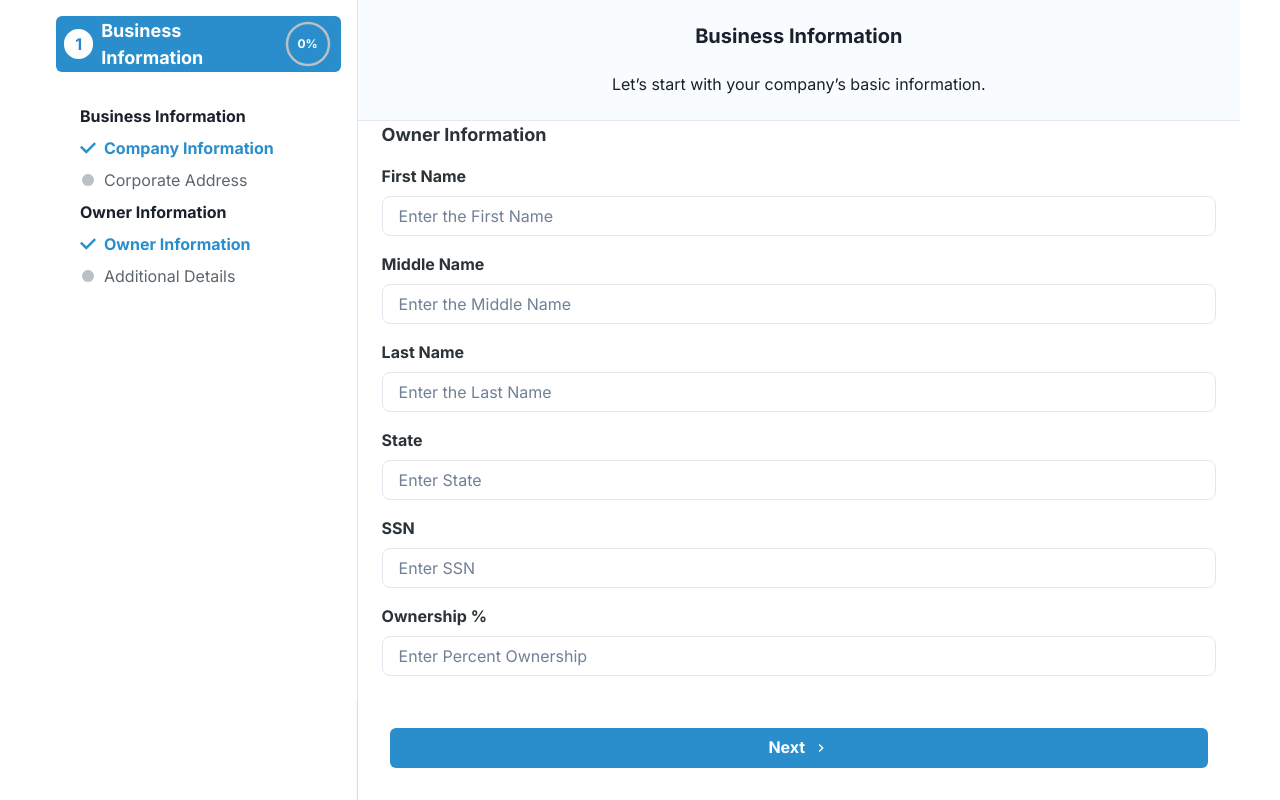
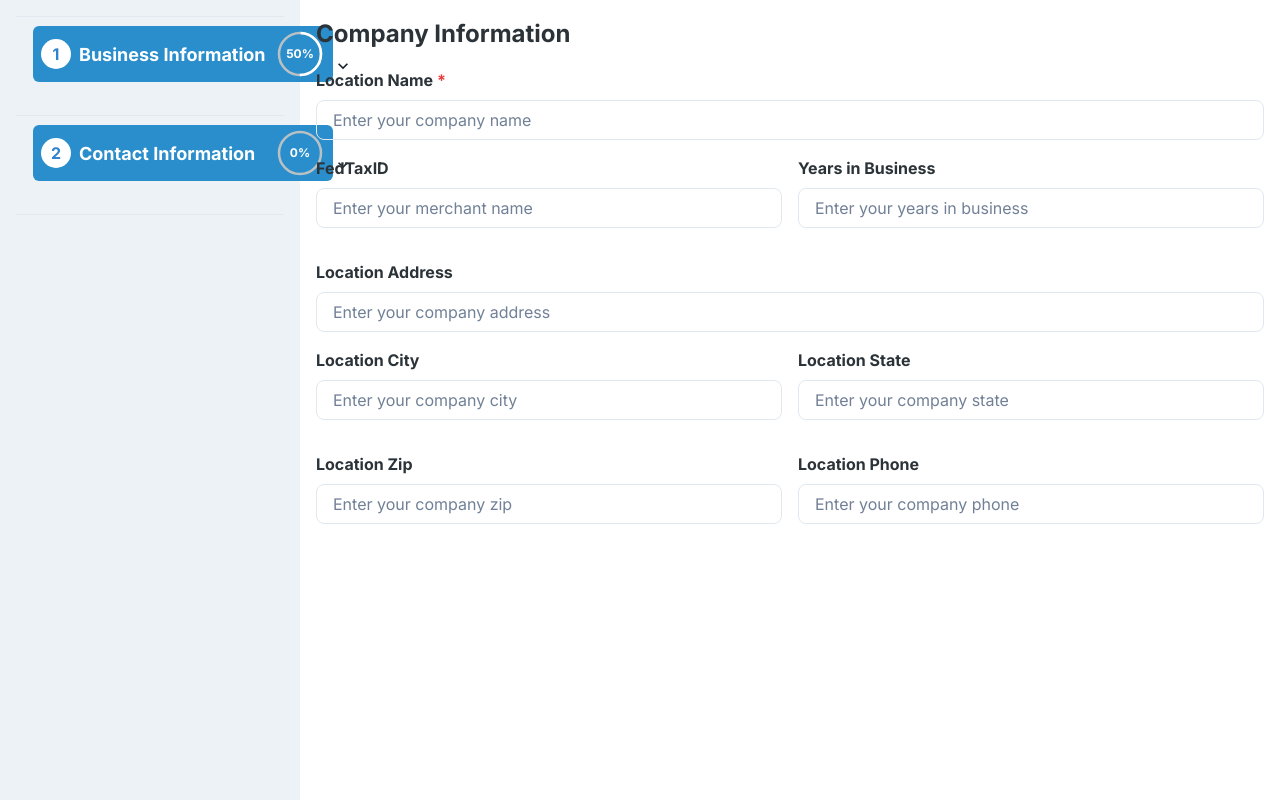
Before and after one commit to Elkinssm/forms-project, a React (Vite) app: page /business/form1 in a window 1280 px wide. Built offline with nearby package versions, Linux system fonts and the light colour scheme.

Commit message:
first commit

```diff
--- a/package.json
+++ b/package.json
@@ -17,7 +17,7 @@
     "@hookform/resolvers": "^3.9.0",
     "@types/react-input-mask": "^3.0.5",
     "axios": "^1.7.7",
-    "framer-motion": "^11.5.4",
+    "framer-motion": "^11.8.0",
     "react": "^18.3.1",
     "react-dom": "^18.3.1",
     "react-hook-form": "^7.53.0",
--- a/src/App.tsx
+++ b/src/App.tsx
@@ -1,49 +1,54 @@
-// App.tsx
-import { Box, ChakraProvider } from "@chakra-ui/react";
+import React, { useRef } from "react";
+import { ChakraProvider, Box } from "@chakra-ui/react";
+import { BrowserRouter as Router, Route, Routes } from "react-router-dom";
+import SidebarTest from "./components/Sidebar/SidebarTest";
+import CompanyInformationForm from "./components/YourBusiness/CompanyInformationForm/CompanyInformationForm";
+import AdditionalDetailsForm from "./components/YourBusiness/AdditionalDetailsForm/AdditionalDetailsForm";
+import ContactInformationForm from "./components/YourBusiness/ContactInformationForm/ContactInformationForm";
+import CorporateAddressForm from "./components/YourBusiness/CorporateAddressForm/CorporateAddressForm";
+import BusinessProfileForm from "./components/BusinessProfile/BusinessProfile";
+import OwnerInformationForm from "./components/OwnerInformation/OwnerInformationForm";
 import theme from "./theme";
-import Sidebar from "./components/Sidebar/Sidebar";
-import CompanyInformationForm from "./components/YourBusiness/CompanyInformationForm/CompanyInformationForm";
-import CorporateAddressForm from "./components/YourBusiness/CorporateAddressForm/CorporateAddressForm";
-import OwnerInformationForm from "./components/OwnerInformation/OwnerInformationForm";
-import AdditionalDetailsForm from "./components/YourBusiness/AdditionalDetailsForm/AdditionalDetailsForm";
 
-function App() {
-  const sections = [
-    {
-      title: "Business Information",
-      children: [
-        <CompanyInformationForm
-          key="company-info"
-          title="Company Information"
-        />,
-        <CorporateAddressForm
-          key="corporate-address"
-          title="Corporate Address"
-        />,
-      ],
-    },
-    {
-      title: "Owner Information",
-      children: [
-        <OwnerInformationForm key="owner-info" title="Owner Information" />,
-        <AdditionalDetailsForm
-          key="additional-details"
-          title="Additional Details"
-        />,
-
-      ],
-    },
-
-  ];
+const App = () => {
+  const formRef = useRef<HTMLFormElement>(null);
 
   return (
     <ChakraProvider theme={theme}>
-      <Box maxW={"1200px"} mx="auto" overflow={"auto"}>
-        <Sidebar sections={sections} />
-        {/* Agrega el contenido principal aquí si es necesario */}
-      </Box>
+      <Router>
+        <Box>
+          <SidebarTest formRef={formRef}>
+            <Routes>
+              <Route
+                path="/business/form1"
+                element={<CompanyInformationForm title="Company Information" />}
+              />
+              <Route
+                path="/business/form2"
+                element={<AdditionalDetailsForm title="Additional Details" />}
+              />
+              <Route
+                path="/contact/form1"
+                element={<ContactInformationForm title="Contact Information" />}
+              />
+              <Route
+                path="/contact/form2"
+                element={<CorporateAddressForm title="Corporate Address" />}
+              />
+              <Route
+                path="/owner/form1"
+                element={<OwnerInformationForm title="Owner Information" />}
+              />
+              <Route
+                path="/business-profile/form1"
+                element={<BusinessProfileForm title="Business Profile" />}
+              />
+            </Routes>
+          </SidebarTest>
+        </Box>
+      </Router>
     </ChakraProvider>
   );
-}
+};
 
 export default App;
--- /dev/null
+++ b/src/components/Sidebar/SidebarTest.tsx
@@ -0,0 +1,269 @@
+import React, { ReactNode, RefObject, useState } from "react";
+import {
+  Box,
+  Accordion,
+  AccordionItem,
+  AccordionButton,
+  AccordionPanel,
+  VStack,
+  CircularProgress,
+  CircularProgressLabel,
+  HStack,
+  Spacer,
+  Text,
+  Icon,
+  List,
+  ListItem,
+  AccordionIcon,
+} from "@chakra-ui/react";
+import { useLocation, Link } from "react-router-dom";
+import { CheckIcon } from "@chakra-ui/icons";
+import CircleIcon from "/src/utils/CircleIcon";
+
+interface SidebarTestProps {
+  children: ReactNode;
+  formRef: RefObject<HTMLFormElement>;
+}
+
+const SidebarTest: React.FC<SidebarTestProps> = ({ children, formRef }) => {
+  const [activeSection, setActiveSection] = useState<string | null>(null);
+  const location = useLocation();
+
+  const handleToggle = (section: string) => {
+    setActiveSection((prevSection) =>
+      prevSection === section ? null : section
+    );
+  };
+
+  const isActiveForm = (path: string) => location.pathname.includes(path);
+
+  return (
+    <Box display="flex" h="100vh">
+      <Box w="300px" p="4" bg="gray.100">
+        <Accordion allowToggle>
+          <AccordionItem>
+            <h2>
+              <AccordionButtonWithProgress
+                section="business"
+                sectionNumber={1}
+                totalForms={2}
+                isActive={activeSection === "business"}
+                onClick={() => handleToggle("business")}
+              >
+                Business Information
+              </AccordionButtonWithProgress>
+            </h2>
+            <AccordionPanel pb={4}>
+              <List spacing={2} pl={6} pt={2}>
+                <ListItem
+                  display="flex"
+                  alignItems="center"
+                  fontWeight={
+                    isActiveForm("/business/form1") ? "bold" : "regular"
+                  }
+                  cursor="pointer"
+                  color={
+                    isActiveForm("/business/form1")
+                      ? "brand.primary"
+                      : "neutral.800"
+                  }
+                >
+                  <Icon
+                    as={
+                      isActiveForm("/business/form1") ? CheckIcon : CircleIcon
+                    }
+                    boxSize={4}
+                    color={
+                      isActiveForm("/business/form1")
+                        ? "brand.primary"
+                        : "neutral.500"
+                    }
+                    mr={2}
+                  />
+                  <Link to="/business/form1">Company Information</Link>
+                </ListItem>
+                <ListItem
+                  display="flex"
+                  alignItems="center"
+                  fontWeight={
+                    isActiveForm("/business/form2") ? "bold" : "regular"
+                  }
+                  cursor="pointer"
+                  color={
+                    isActiveForm("/business/form2")
+                      ? "brand.primary"
+                      : "neutral.800"
+                  }
+                >
+                  <Icon
+                    as={
+                      isActiveForm("/business/form2") ? CheckIcon : CircleIcon
+                    }
+                    boxSize={4}
+                    color={
+                      isActiveForm("/business/form2")
+                        ? "brand.primary"
+                        : "neutral.500"
+                    }
+                    mr={2}
+                  />
+                  <Link to="/business/form2">Additional Details</Link>
+                </ListItem>
+              </List>
+            </AccordionPanel>
+          </AccordionItem>
+
+          <AccordionItem>
+            <h2>
+              <AccordionButtonWithProgress
+                section="contact"
+                sectionNumber={2}
+                totalForms={2}
+                isActive={activeSection === "contact"}
+                onClick={() => handleToggle("contact")}
+              >
+                Contact Information
+              </AccordionButtonWithProgress>
+            </h2>
+            <AccordionPanel pb={4}>
+              <List spacing={2} pl={6} pt={2}>
+                <ListItem
+                  display="flex"
+                  alignItems="center"
+                  fontWeight={
+                    isActiveForm("/contact/form1") ? "bold" : "regular"
+                  }
+                  cursor="pointer"
+                  color={
+                    isActiveForm("/contact/form1")
+                      ? "brand.primary"
+                      : "neutral.800"
+                  }
+                >
+                  <Icon
+                    as={isActiveForm("/contact/form1") ? CheckIcon : CircleIcon}
+                    boxSize={4}
+                    color={
+                      isActiveForm("/contact/form1")
+                        ? "brand.primary"
+                        : "neutral.500"
+                    }
+                    mr={2}
+                  />
+                  <Link to="/contact/form1">Contact Information</Link>
+                </ListItem>
+                <ListItem
+                  display="flex"
+                  alignItems="center"
+                  fontWeight={
+                    isActiveForm("/contact/form2") ? "bold" : "regular"
+                  }
+                  cursor="pointer"
+                  color={
+                    isActiveForm("/contact/form2")
+                      ? "brand.primary"
+                      : "neutral.800"
+                  }
+                >
+                  <Icon
+                    as={isActiveForm("/contact/form2") ? CheckIcon : CircleIcon}
+                    boxSize={4}
+                    color={
+                      isActiveForm("/contact/form2")
+                        ? "brand.primary"
+                        : "neutral.500"
+                    }
+                    mr={2}
+                  />
+                  <Link to="/contact/form2">Corporate Address</Link>
+                </ListItem>
+              </List>
+            </AccordionPanel>
+          </AccordionItem>
+        </Accordion>
+      </Box>
+
+      <Box flex="1" p="4">
+        <Box as="form" ref={formRef}>
+          {children}
+        </Box>
+      </Box>
+    </Box>
+  );
+};
+
+interface AccordionButtonWithProgressProps {
+  section: string;
+  sectionNumber: number;
+  totalForms: number;
+  children: React.ReactNode;
+  isActive: boolean;
+  onClick: () => void;
+}
+
+const AccordionButtonWithProgress: React.FC<
+  AccordionButtonWithProgressProps
+> = ({ section, sectionNumber, totalForms, children, isActive, onClick }) => {
+  const location = useLocation();
+  const currentForm = location.pathname.includes(section)
+    ? parseInt((location.pathname.split("/").pop() ?? "").replace("form", ""))
+    : 0;
+  const progressValue = (currentForm / totalForms) * 100;
+
+  return (
+    <AccordionButton onClick={onClick}>
+      <VStack align="start" spacing={2} mb={6} flexDirection={"row"}>
+        <Box
+          display="flex"
+          alignItems="center"
+          justifyContent="center"
+          bg="brand.primary"
+          borderRadius="md"
+          p={2}
+          height={14}
+          w={300}
+        >
+          <HStack spacing={2}>
+            <Box
+              display="flex"
+              alignItems="center"
+              justifyContent="center"
+              bg="white"
+              borderRadius="full"
+              boxSize="30px"
+            >
+              <Text fontWeight="bold" color="blue.500">
+                {sectionNumber}
+              </Text>
+            </Box>
+            <Text fontWeight="bold" fontSize="lg" color="white">
+              {children}
+            </Text>
+          </HStack>
+          <Spacer />
+          <CircularProgress
+            value={progressValue}
+            size="50px"
+            color="white"
+            trackColor="neutral.500"
+            display="flex"
+            alignItems="center"
+            justifyContent="center"
+            thickness="5px"
+          >
+            <CircularProgressLabel
+              fontSize="12px"
+              color="white"
+              fontWeight="bold"
+            >
+              {Math.round(progressValue)}%
+            </CircularProgressLabel>
+          </CircularProgress>
+        </Box>
+      </VStack>
+      <AccordionIcon />
+    </AccordionButton>
+  );
+};
+
+export default SidebarTest;
--- a/src/components/YourBusiness/CompanyInformationForm/CompanyInformationForm.tsx
+++ b/src/components/YourBusiness/CompanyInformationForm/CompanyInformationForm.tsx
@@ -1,8 +1,15 @@
 import React, { useState } from "react";
 import { useForm, SubmitHandler } from "react-hook-form";
-import { Box, FormControl, FormLabel, HStack, Input, Text } from "@chakra-ui/react";
+import {
+  Box,
+  FormControl,
+  FormLabel,
+  HStack,
+  Input,
+  Text,
+} from "@chakra-ui/react";
 import { zodResolver } from "@hookform/resolvers/zod";
-import { z } from "zod"
+import { z } from "zod";
 import InputMask from "react-input-mask";
 
 const schema = z.object({
@@ -12,11 +19,15 @@ const schema = z.object({
   merchFedTaxId: z
     .string()
     .min(6, "The fed tax id must be at least 6 characters long"),
-  merchAddress: z.string().min(10, "The address must be at least 10 characters long"),
+  merchAddress: z
+    .string()
+    .min(10, "The address must be at least 10 characters long"),
   merchCity: z.string().min(3, "The city must be at least 3 characters long"),
   merchState: z.string().min(2, "The state must be at least 2 characters long"),
   merchZip: z.string().min(5, "The zip must be at least 5 characters long"),
-  merchPhone: z.string().min(10, "The phone must be at least 10 characters long"),
+  merchPhone: z
+    .string()
+    .min(10, "The phone must be at least 10 characters long"),
   yearsInBusiness: z.preprocess(
     (val) => Number(val),
     z.number().min(1, "Years in business must be at least 1 digit long")
@@ -62,9 +73,8 @@ const CompanyInformationForm: React.FC<CompanyInformationFormProps> = ({
     }
   };
 
-  const onSubmit: SubmitHandler<BusinessDataForm> = (data, event) => {
+  const onSubmit: SubmitHandler<BusinessDataForm> = (data) => {
     console.log(data);
-    if (event) event.preventDefault();
     if (onDataChange) onDataChange(data);
     if (onNext) onNext();
   };
@@ -144,7 +154,9 @@ const CompanyInformationForm: React.FC<CompanyInformationFormProps> = ({
             {...register("merchCity")}
           />
           {errors.merchCity && (
-            <Text color="semantic.error.DEFAULT">{errors.merchCity.message}</Text>
+            <Text color="semantic.error.DEFAULT">
+              {errors.merchCity.message}
+            </Text>
           )}
         </FormControl>
         <FormControl mb={4} isInvalid={!!errors.merchState}>
@@ -177,7 +189,9 @@ const CompanyInformationForm: React.FC<CompanyInformationFormProps> = ({
             onChange={handleZipChange}
           />
           {errors.merchZip && (
-            <Text color="semantic.error.DEFAULT">{errors.merchZip.message}</Text>
+            <Text color="semantic.error.DEFAULT">
+              {errors.merchZip.message}
+            </Text>
           )}
         </FormControl>
         <FormControl mb={4} isInvalid={!!errors.merchPhone}>
@@ -195,8 +209,6 @@ const CompanyInformationForm: React.FC<CompanyInformationFormProps> = ({
           )}
         </FormControl>
       </HStack>
-
-
     </Box>
   );
 };
```
Also changed, not shown: 1 other file (tests, documents, lock files or other folders).
